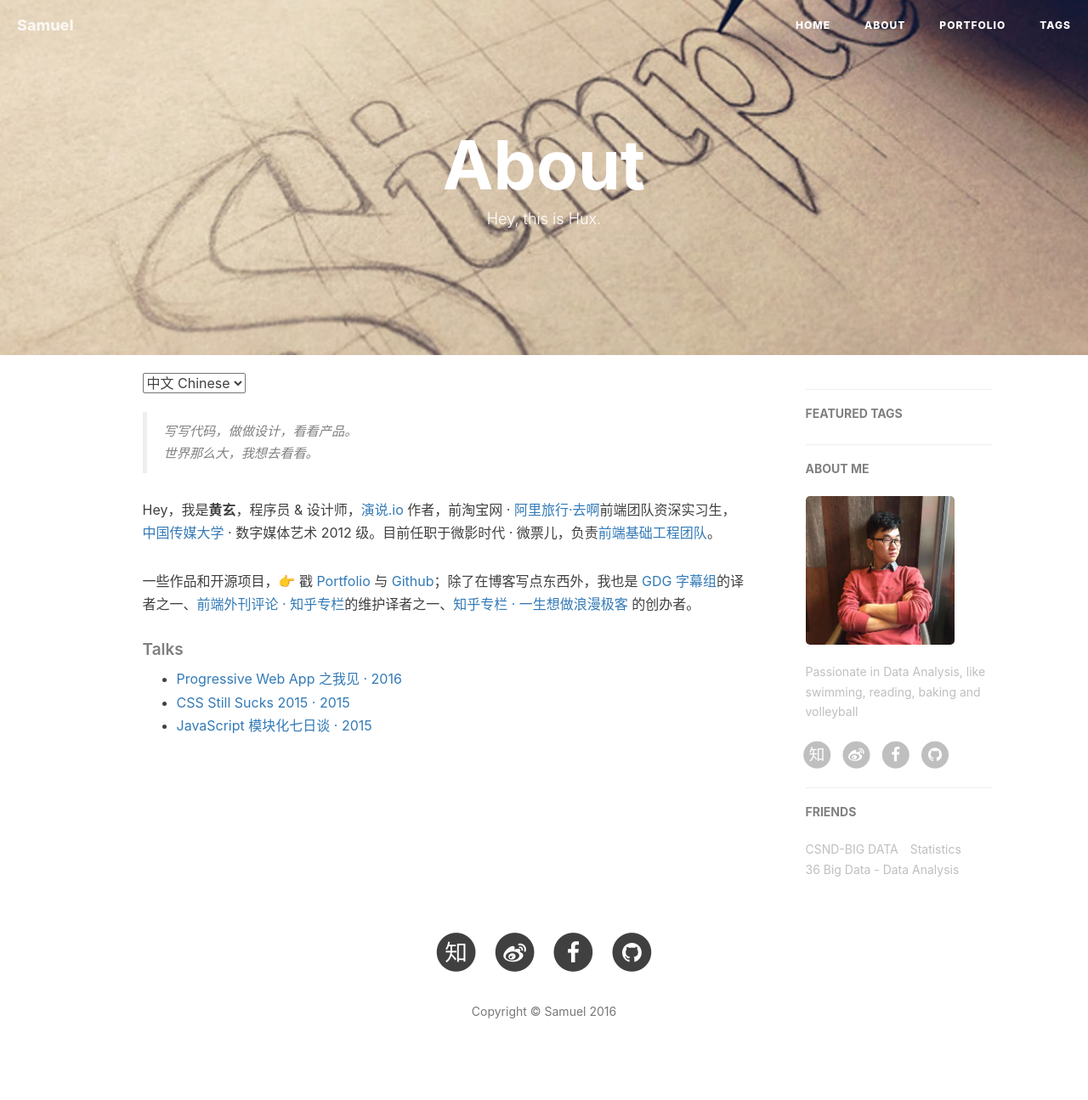
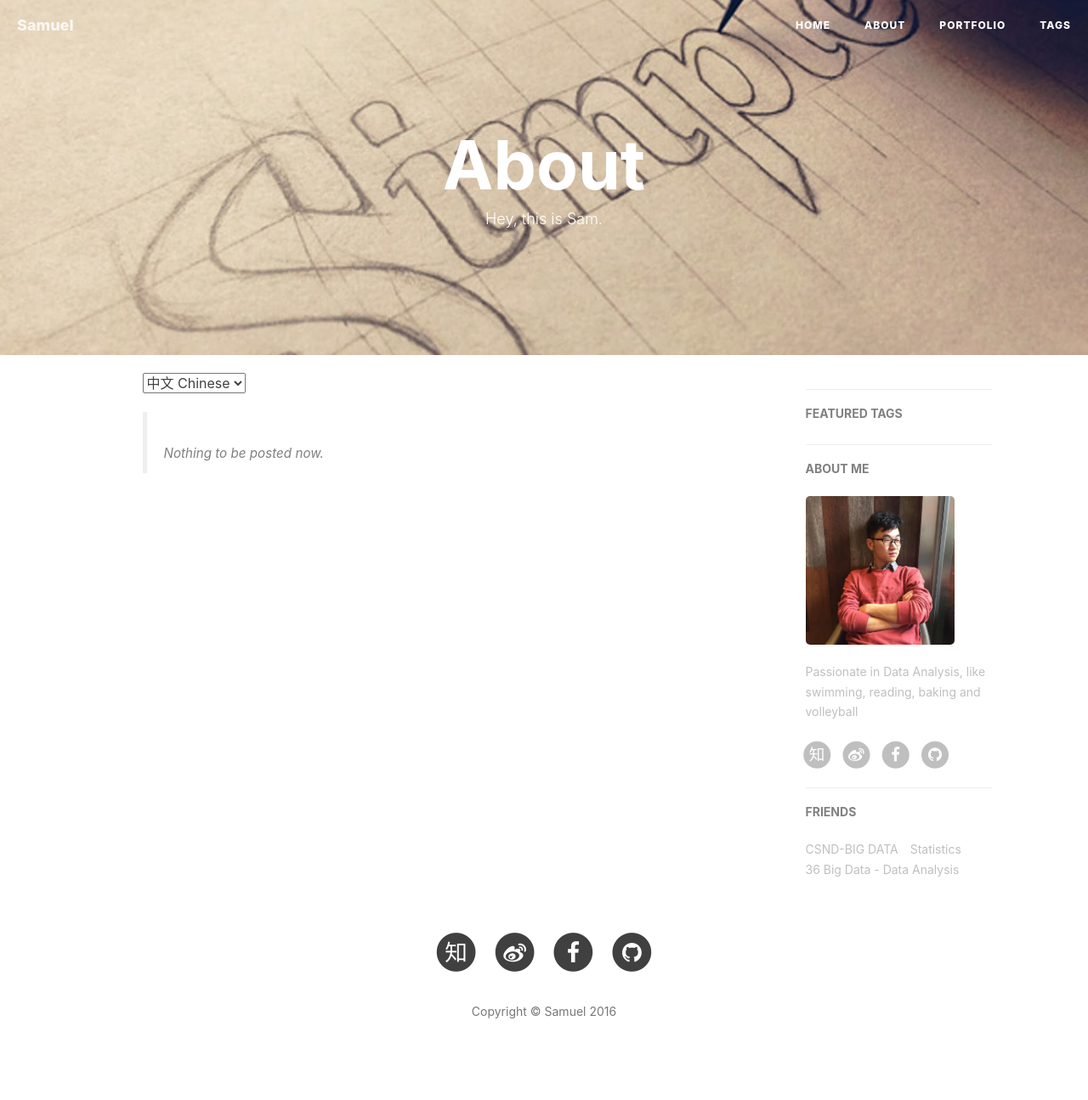
Before and after one commit to shengbokw/tousept.github.io, a Jekyll site: the page built from about.html, in a window 1280 px wide. Shown: the whole page at 85% size. Built offline with Jekyll 4.4.1, drawn with Linux system fonts in a browser that asks for light colours; nearby versions of some CDN libraries; comment, search, counter and statistics services are not loaded.

Commit message:
Update about.html

```diff
--- a/about.html
+++ b/about.html
@@ -1,34 +1,23 @@
 ---
 layout: page
 title: "About"
-description: "Hey, this is Hux."
+description: "Hey, this is Sam."
 header-img: "img/about-bg.jpg"
 ---
 
 <!-- Language Selector -->
 <select onchange= "onLanChange(this.options[this.options.selectedIndex].value)">
-    <option value="0" selected> 中文 Chinese </option>
-    <option value="1"> 英文 English </option>
+    <option value="1" selected> 中文 Chinese </option>
+    <option value="0"> 英文 English </option>
 </select>
 
 <!-- Chinese Version -->
 <div class="zh post-container">
 
     <!--copied from markdown -->
-    <blockquote><p>写写代码，做做设计，看看产品。<br>
-    世界那么大，我想去看看。</p></blockquote>
+    <blockquote><p><br>Nothing to be posted now.</p></blockquote>
 
-    <p>Hey，我是<strong>黄玄</strong>，程序员 &amp; 设计师，<a href="http://zhuanlan.zhihu.com/p/21280918">演说.io</a> 作者，前淘宝网 · <a href="http://alitrip.com">阿里旅行·去啊</a>前端团队资深实习生，<a href="http://by.cuc.edu.cn/">中国传媒大学</a> · 数字媒体艺术 2012 级。目前任职于微影时代 · 微票儿，负责<a href="http://wepiaoFEI.github.io">前端基础工程团队</a>。</p>
 
-    <p>一些作品和开源项目，👉 戳 <a href="/portfolio">Portfolio</a> 与 <a href="http://github.com/huxpro">Github</a>；除了在博客写点东西外，我也是 <a href="http://www.gfansub.com/">GDG 字幕组</a>的译者之一、<a href="http://zhuanlan.zhihu.com/FrontendMagazine">前端外刊评论 · 知乎专栏</a>的维护译者之一、<a href="http://zhuanlan.zhihu.com/huxblog">知乎专栏 · 一生想做浪漫极客</a> 的创办者。</p>
-
-    <h5>Talks</h5>
-
-    <ul>
-    <li><a href="http://huangxuan.me/2016/06/05/pwa-in-my-pov/">Progressive Web App 之我见 · 2016</a></li>
-    <li><a href="http://huangxuan.me/2015/12/28/css-sucks-2015/">CSS Still Sucks 2015 · 2015</a></li>
-    <li><a href="http://huangxuan.me/2015/07/09/js-module-7day/">JavaScript 模块化七日谈 · 2015</a></li>
-    </ul>
 </div>
 
 <!-- English Version -->
@@ -36,19 +25,8 @@ header-img: "img/about-bg.jpg"
     <blockquote><p>Yet another Frontend Engineer. <br>
     Yet another Lifelong Designer.</p></blockquote>
 
-    <p>Hi, I am <strong>Huang Xuan(黄玄)</strong>，you can call me <strong>Hux</strong>. I'm an engineer &amp; a designer who loves to build software such as <a href="http://yanshuo.io">Yanshuo.io</a> and more (<a href="/portfolio">Portfolio 👉</a> and <a href="http://github.com/huxpro">Github 👉</a>). I studied Digital Media Art and graduated from <a href="https://en.wikipedia.org/wiki/Communication_University_of_China">Communication University of China</a> in 2016.</p>
+    <p>Hi, I am <strong>Samuel Wang(王盛波)</strong>, you can call me <strong>Sam</strong>. I'm an Data Analyst &amp;
 
-    <p>As an engineer, I work at Wepiao (<a href="https://www.crunchbase.com/organization/wepiao#/entity">see CrunchBase</a>) as the dev lead of Front-End Infrastructure Team, and used to intern at <a href="https://www.alitrip.com/">Alibaba Trip</a> for one year. As a designer, I was offered to be the UI/UX Designer Intern of Alibaba, Microsoft etc.</p>
-
-    <p>Moreover, I'm also a translator at <a href="http://www.gfansub.com/">GDG China Subtitle Team</a>, maintainer at <a href="http://zhuanlan.zhihu.com/FrontendMagazine">Frontend Magazine</a> and the owner of <a href="http://zhuanlan.zhihu.com/huxblog">Lifelong Romantic Geek</a>.</p>
-
-    <h5>Talks</h5>
-
-    <ul>
-    <li><a href="http://huangxuan.me/2016/06/05/pwa-in-my-pov/">Progressive Web App in my pov · 2016</a></li>
-    <li><a href="http://huangxuan.me/2015/12/28/css-sucks-2015/">CSS Still Sucks 2015 · 2015</a></li>
-    <li><a href="http://huangxuan.me/2015/07/09/js-module-7day/">JavaScript Modularization Journey · 2015</a></li>
-    </ul>
 </div>
 
 <!-- Handle Language Change -->
```
